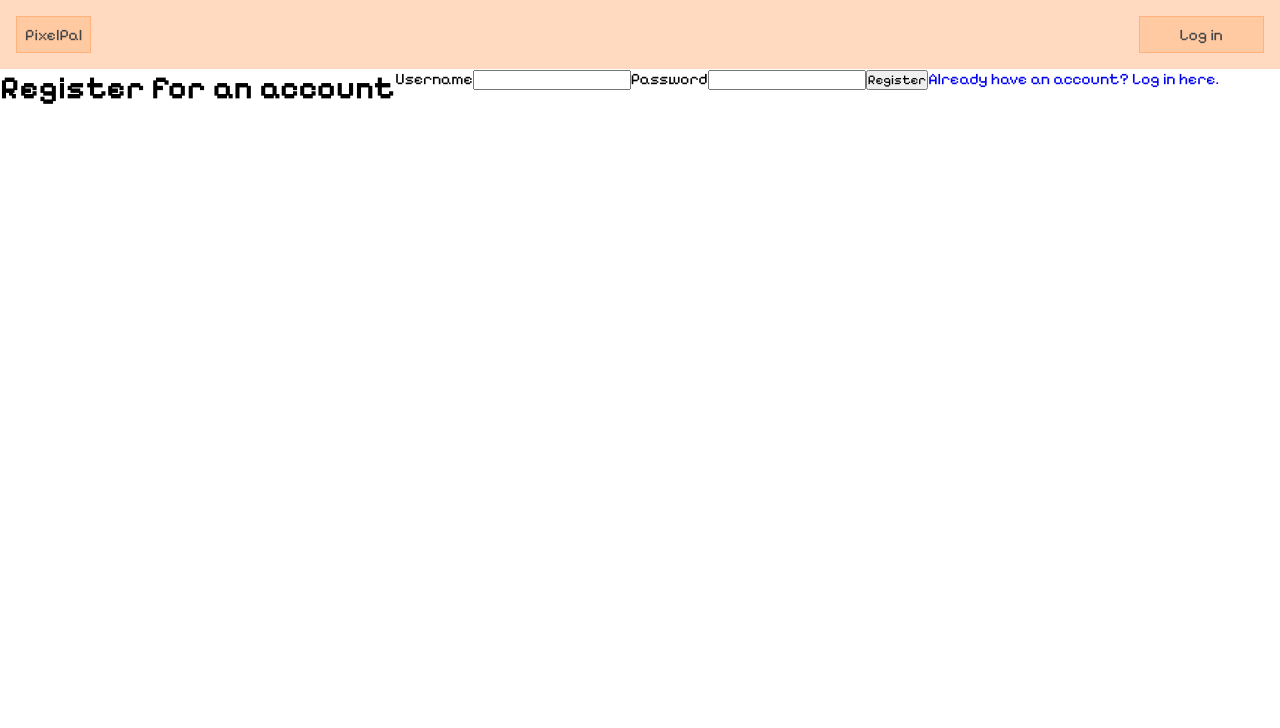
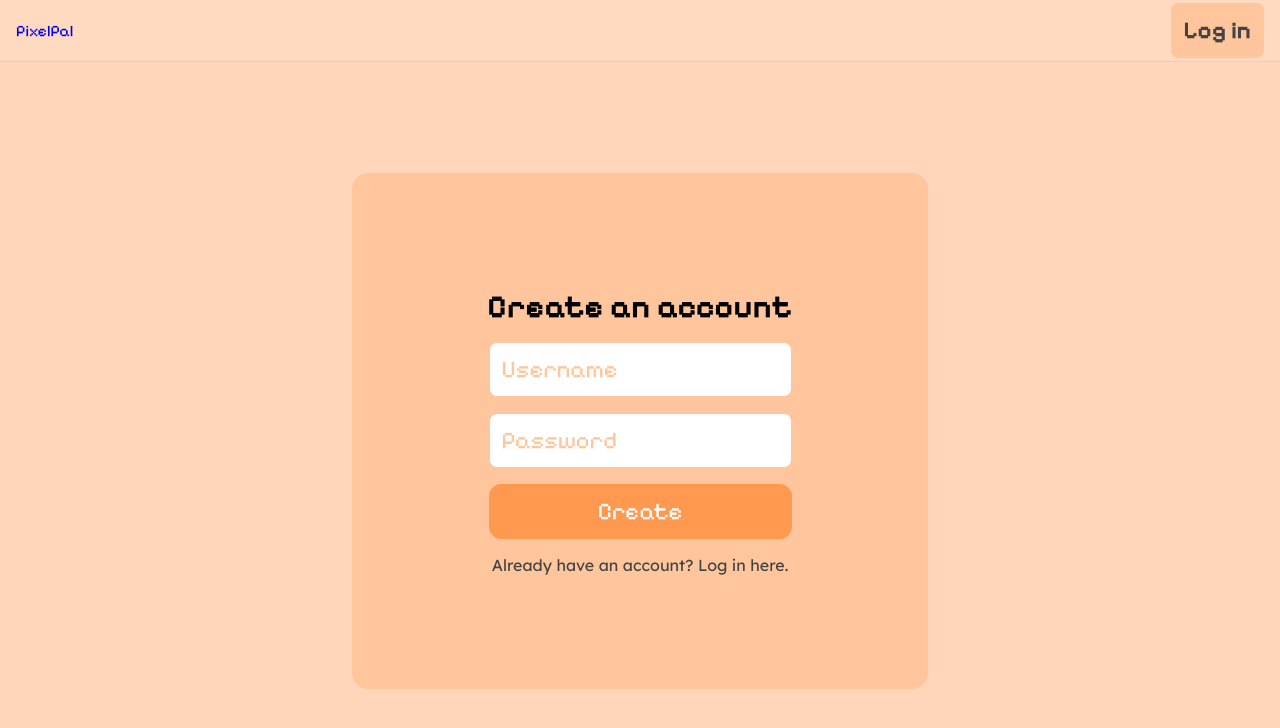
Before and after one commit to zeplin-michael/PixelPal, a React (Vite) app in the folder frontend/: page /register in a window 1280 px wide. Shown: the top 728 px of the page. Built offline with nearby package versions, Linux system fonts and the light colour scheme; no server answers.

Commit message:
fixed up navbar and register/login page

```diff
--- a/frontend/src/auth/Auth.css
+++ b/frontend/src/auth/Auth.css
@@ -3,11 +3,11 @@
   flex-direction: column;
   align-items: center;
   justify-content: center;
-  width: 50%;
+  padding: 1em;
   gap: 1rem;
-
+  flex-basis: 70%;
   border-radius: 1rem;
-  padding: 3em;
+  min-width: 45%;
   background-color: #ffc59c;
 }
 
--- a/frontend/src/auth/Register.jsx
+++ b/frontend/src/auth/Register.jsx
@@ -22,21 +22,31 @@ export default function Register() {
   };
 
   return (
-    <>
-      <h1>Register for an account</h1>
+    <div className="auth-container">
+      <div className="auth-form">
+        <h1>Create an account</h1>
         <form action={onRegister}>
           <label>
-          Username
-          <input type="text" name="username" />
+            <input
+              type="text"
+              name="username"
+              required
+              placeholder="Username"
+            />
           </label>
           <label>
-          Password
-          <input type="password" name="password" required />
+            <input
+              type="password"
+              name="password"
+              required
+              placeholder="Password"
+            />
           </label>
-        <button>Register</button>
+          <button>Create</button>
           {error && <output>{error}</output>}
         </form>
         <Link to="/login">Already have an account? Log in here.</Link>
-    </>
+      </div>
+    </div>
   );
 }
--- a/frontend/src/index.css
+++ b/frontend/src/index.css
@@ -2,7 +2,7 @@
   margin: 0;
   padding: 0;
   box-sizing: border-box;
-  font-family: "Pixelify Sans", monospace;
+  font-family: "Pixelify Sans", sans-serif;
 }
 
 div#root {
--- a/frontend/src/layout/Navbar.css
+++ b/frontend/src/layout/Navbar.css
@@ -1,28 +1,31 @@
-header#navbar {
+header .navbar-container {
   display: flex;
   justify-content: space-between;
   align-items: center;
   padding: 1em;
   background-color: #ffdac1;
   font-size: 1rem;
-}
-
-header nav {
-  padding: 0.5rem 2rem;
-  background-color: #ffc9a2;
+  border-bottom: 1px solid #ffc59c;
 }
 
 a {
   text-decoration: none;
 }
 
-header#navbar a {
-  background-color: #ffc9a2;
-  padding: 0.5rem;
+.navbar-container nav a {
+  background-color: #ffc59c;
+  padding: 0.5em;
+  border-radius: 0.5rem;
   color: #444444;
+  font-size: 1.5rem;
+  font-weight: bold;
+
+  border: 1px solid #ffc59c;
 }
 
-header a#brand,
-header nav {
-  border: 1px solid #ffb27b;
+.navbar-container nav a:hover {
+  background-color: #ff8935;
+  color: white;
+  border: 1px solid #ff7716;
+  cursor: pointer;
 }
--- a/frontend/src/layout/Navbar.jsx
+++ b/frontend/src/layout/Navbar.jsx
@@ -7,11 +7,12 @@ export default function Navbar() {
   const { token, logout } = useAuth();
   return (
     <header id="navbar">
-
+      <div className="navbar-container">
+        <div className="navbar-brand">
           <NavLink id="brand" to="/">
             <p>PixelPal</p>
           </NavLink>
-
+        </div>
         <nav>
           {token ? (
             <button onClick={logout}>Log out</button>
@@ -19,6 +20,7 @@ export default function Navbar() {
             <NavLink to="/login">Log in</NavLink>
           )}
         </nav>
+      </div>
     </header>
   );
 }
```
Lines whose indentation alone changed are shown as unchanged.
